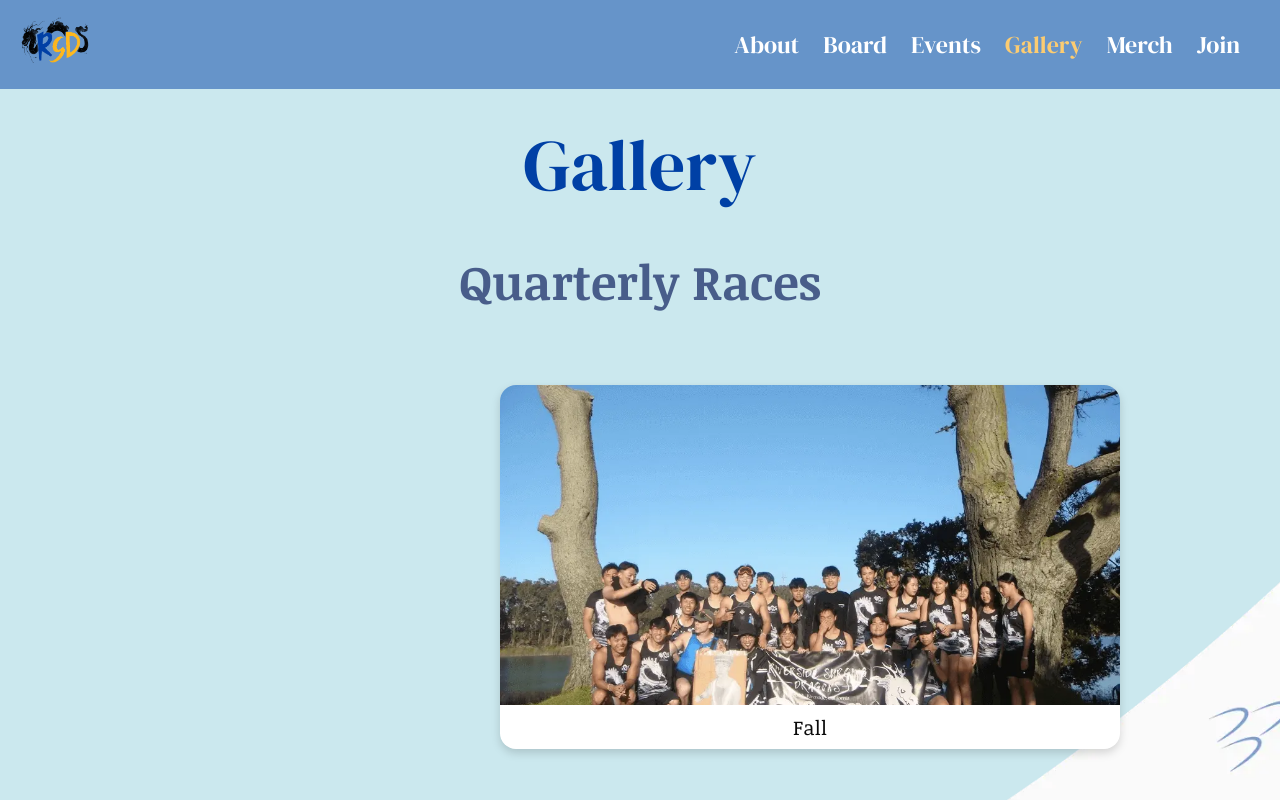
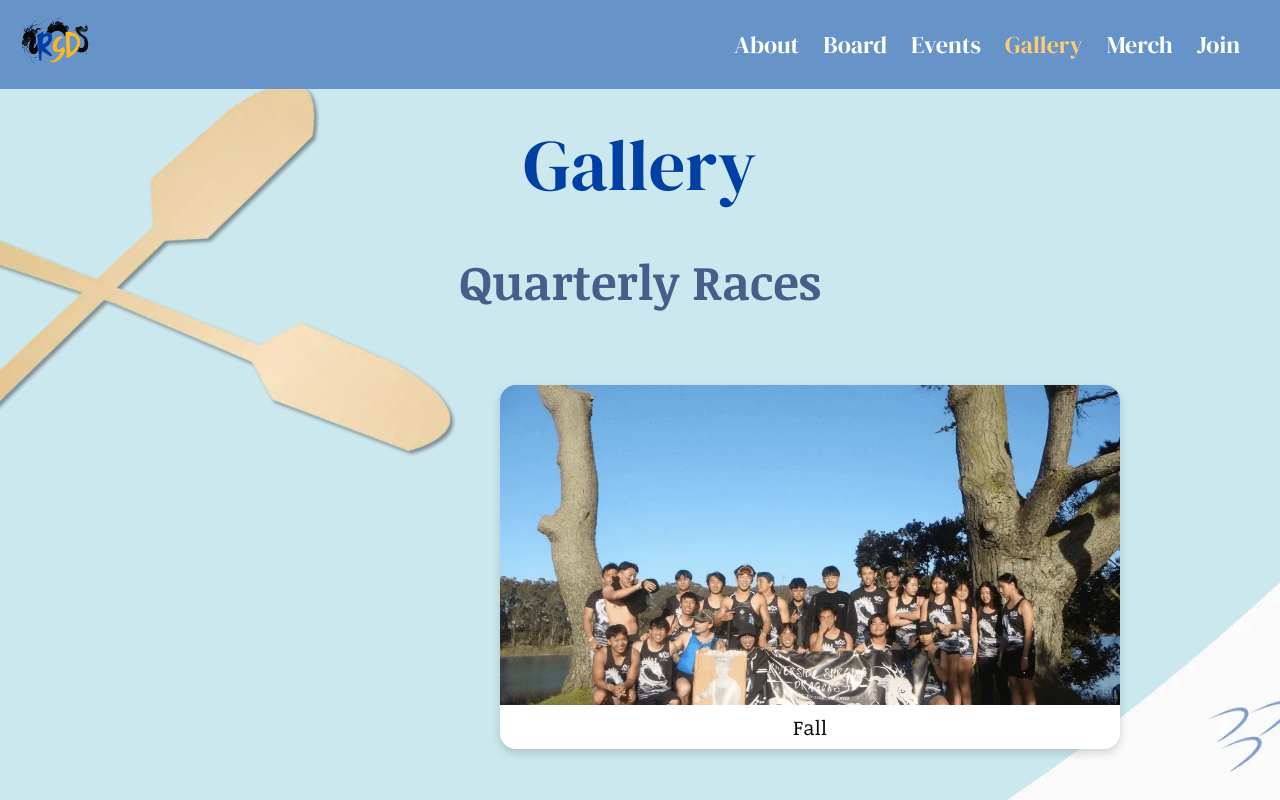
Before and after one commit to acm-ucr/rsd-website, a Next.js app: page /gallery in a window 1280 px wide. Shown: the top 800 px of the page. Built offline with nearby package versions, Linux system fonts and the light colour scheme.

Commit message:
put paddles back

```diff
--- a/src/components/gallery/QuarterlyRaces.tsx
+++ b/src/components/gallery/QuarterlyRaces.tsx
@@ -18,7 +18,7 @@ const paddleAnimations = {
   initial: { x: -50, rotateZ: -50 },
   animate: { x: 0, rotateZ: 0 },
   transition: { duration: 0.5 },
-  className: "absolute -top-40 left-30 -z-10 hidden w-145 2xl:flex",
+  className: "absolute -top-40 -rotate-45 -left-20 -z-10 hidden w-145 md:flex",
 };
 const dragonAnimations = {
   initial: { opacity: 0.5 },
```
